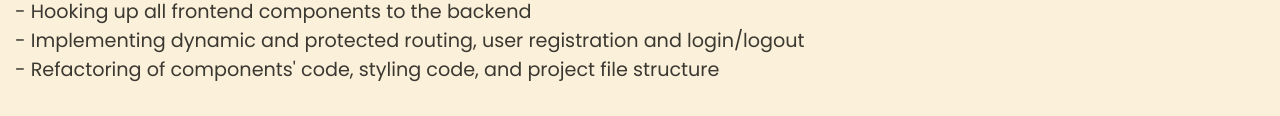
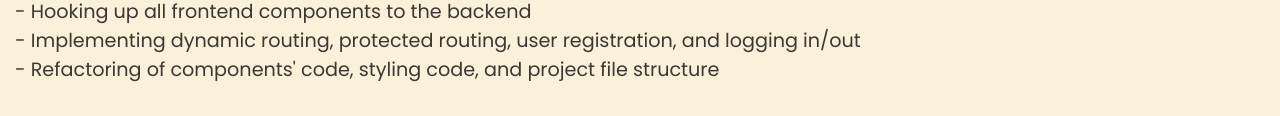
Before and after one commit to jaytee-padilla/portfolio, a plain HTML site: page one-line-a-day.html in a window 1280 px wide. Shown: the part 388-504 px from the top of the page. Drawn offline with Linux system fonts and the light colour scheme.

Commit message:
Minor wording adjustment

```diff
--- a/one-line-a-day.html
+++ b/one-line-a-day.html
@@ -67,8 +67,8 @@
           <li>- Designing the UI/UX</li>
           <li>- Hooking up all frontend components to the backend</li>
           <li>
-            - Implementing dynamic and protected routing, user registration and
-            login/logout
+            - Implementing dynamic routing, protected routing, user registration, and
+            logging in/out
           </li>
           <li>
             - Refactoring of components' code, styling code, and project file
```
